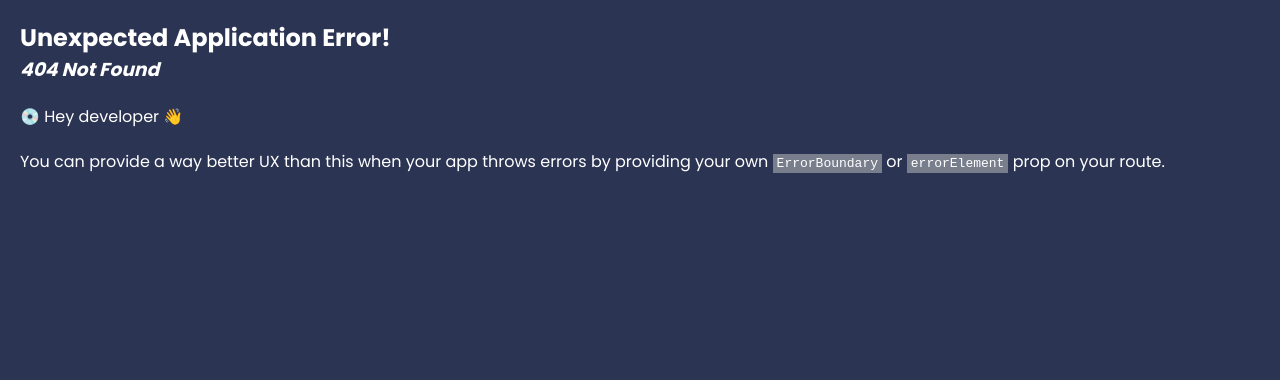
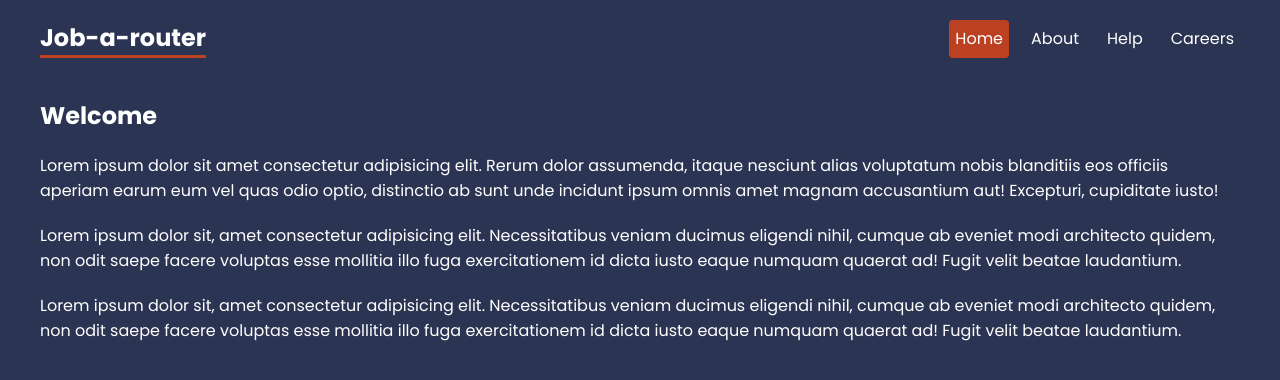
Before and after one commit to ledung09/CometChat, a React (Create React App) app: page / in a window 1280 px wide. Before the commit this address had no page. Shown: the top 380 px of the page. Built offline with nearby package versions, Linux system fonts and the light colour scheme.

Commit message:
first commit

```diff
--- a/src/App.js
+++ b/src/App.js
@@ -7,20 +7,21 @@
   RouterProvider} from "react-router-dom";
 import Home from "./pages/Home"
 import About from "./pages/About"
+import Faq from "./pages/help/Faq"
+import Contact, { contactAction } from "./pages/help/Contact"
+import Careers, { carrersLoader } from "./pages/careers/Careers"
+import NotFoud from "./pages/NotFoud";
+
 import RootLayout from "./layouts/RootLayout";
 import HelpLayout from "./layouts/HelpLayout";
-import Faq from "./pages/help/Faq"
-import Contact, { contactAction } from "./pages/help/Contact"
-import NotFoud from "./pages/NotFoud";
 import CareersLayout from "./layouts/CareersLayout"
-import Careers, { carrersLoader } from "./pages/careers/Careers"
 import CareerDetails, { careerDetailsLoader } from "./pages/careers/CareerDetails"
 import CareersError from "./pages/careers/CareersError";
 
 const router = createBrowserRouter(
   createRoutesFromElements(
-    <Route path="/React-Router-v6" element={<RootLayout />}>
-      <Route path="/React-Router-v6" element={<Home />} />
+    <Route path="/" element={<RootLayout />}>
+      <Route index element={<Home />} />
       <Route path="about" element={<About />} />
 
       <Route path="help" element={<HelpLayout />}>
```
